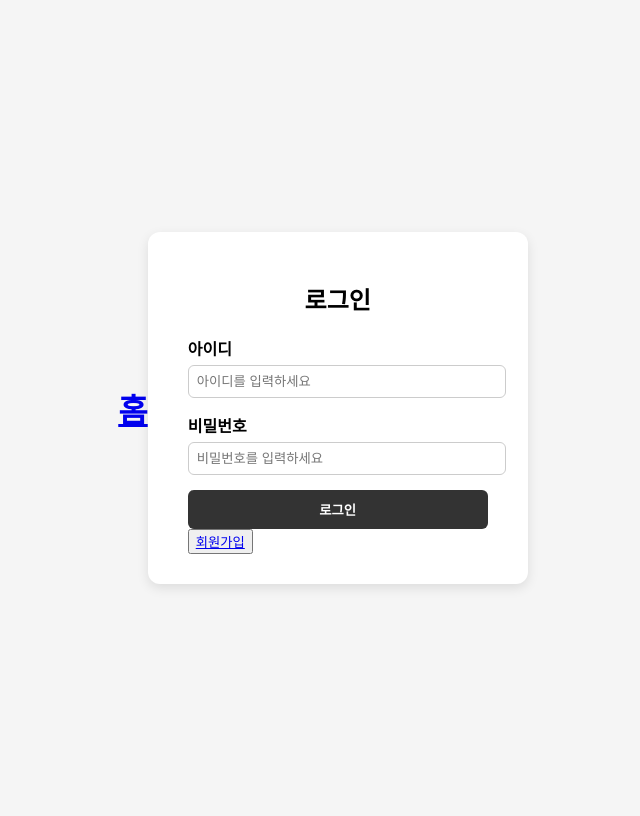
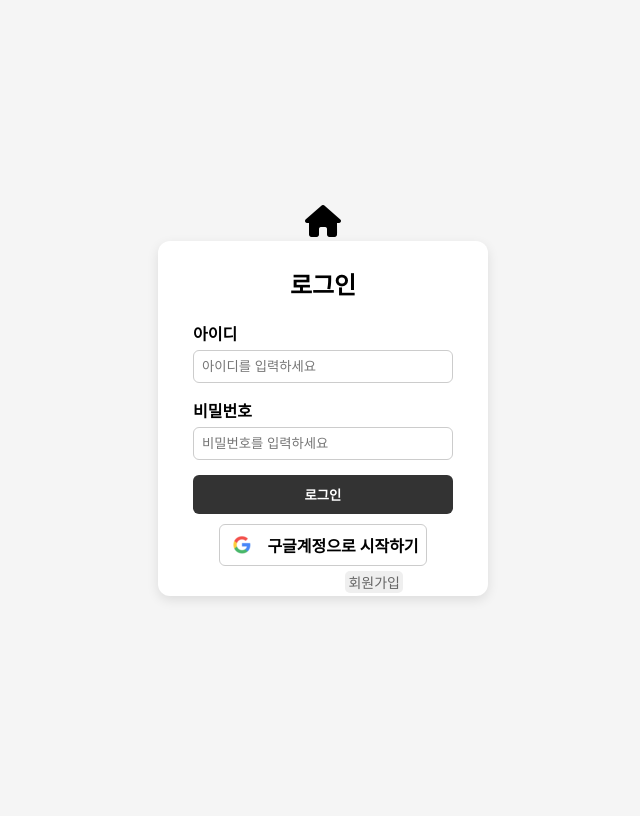
Before and after one commit to WarrenEbuffett/Board, a Flask app: page /login-enter in a window 1280 px wide. Shown: the whole page, without its empty margins (317-957 px from the left). After the commit the page ends 600 px from the top, so only its background shows below. Run offline with Flask 3, Linux system fonts and the light colour scheme; some libraries are stand-ins or nearby versions.

Commit message:
로그인창 수정정

```diff
--- a/python/app.py
+++ b/python/app.py
@@ -11,7 +11,7 @@ mysql = MySQL()
 app = Flask(__name__)
 
 app.config['MYSQL_DATABASE_USER'] = 'root'
-app.config['MYSQL_DATABASE_PASSWORD'] = '1234'
+app.config['MYSQL_DATABASE_PASSWORD'] = '1004'
 app.config['MYSQL_DATABASE_DB'] = 'study_db'
 app.config['MYSQL_DATABASE_HOST'] = 'localhost'
 app.secret_key = "ABCDEFG"
--- a/python/static/login-enter.css
+++ b/python/static/login-enter.css
@@ -1,3 +1,20 @@
+*{
+  margin: 0;
+  padding: 0;
+  box-sizing:border-box;
+}
+
+
+ol,ul,li{
+  list-style:none;
+
+}
+
+a, a:visited, a:link{
+  color:inherit;
+  text-decoration: none;
+}
+
 body {
     background-color: #f5f5f5;
     display: flex;
@@ -6,13 +23,19 @@ body {
     align-items: center;
   }
 
+.home h1{
+  text-align:center;
+}
+
   .login-container {
     background-color: white;
-    padding: 30px 40px;
+    padding: 25px 35px;
     border-radius: 12px;
     box-shadow: 0 4px 12px rgba(0, 0, 0, 0.1);
-    width: 300px;
+    width: 330px;
+    height:355px;
   }
+
 
   .login-container h2 {
     text-align: center;
@@ -50,3 +73,51 @@ body {
   .login-button:hover {
     background-color: #555;
   }
+
+
+  .image-google{
+    width:30px;
+    height:30px;
+    border-radius:50%;
+  }
+
+  .google-login{
+    margin-top:10px;
+    margin-inline:auto;
+    width:80%;
+  }
+
+  .google-button {
+    display: flex;
+    justify-content: center;
+    align-items: center;
+
+    gap: 10px;
+    padding: 5px;
+    background-color: #fff;
+    border: 1px solid #ccc;
+    border-radius: 6px;
+    text-decoration: none;
+    color: #333;
+    font-weight: bold;
+
+  }
+
+  .google-button:hover {
+    background-color: #f0f0f0;
+  }
+
+  .join-membership{
+    float:right;
+    margin-top:5px;
+    margin-right:50px;
+    padding:1px 3px;
+    border-radius:5px;
+    border:none;
+    font-size:14px;
+    color:#666;
+  }
+
+  .join-membership:hover{
+    color:#
+  }
--- a/python/templates/index.html
+++ b/python/templates/index.html
@@ -32,7 +32,7 @@
                 <li><a href="">Portfolio</a></li>
                 <li><a href="">Tools</a></li>
                 <li><a href="">뉴스</a></li>
-                <li><a href="">지식인</a></li>
+                <li><a href="">게시판</a></li>
             </ul>
              </div>
 
--- a/python/templates/login-enter.html
+++ b/python/templates/login-enter.html
@@ -4,6 +4,8 @@
   <meta charset="UTF-8" />
   <meta name="viewport" content="width=device-width, initial-scale=1.0"/>
   <title>로그인 창</title>
+  <script src="https://kit.fontawesome.com/fe4afa1b9f.js" crossorigin="anonymous"></script>
+
 
   <!-- ✅ Flask 방식: static 폴더에서 CSS 불러오기 -->
   <link rel="stylesheet" href="{{ url_for('static', filename='login-enter.css') }}">
@@ -12,9 +14,13 @@
   <script defer src="{{ url_for('static', filename='login-enter.js') }}"></script>
 </head>
 <body>
+  <div class="body-box">
 
+  <div class="home">
   <!-- ✅ 링크도 url_for 써야 안정적이에요 -->
-  <h1><a href="/">홈</a></h1>
+  <h1><a href="/"><span><i class="fa-solid fa-house"></i></span></a></h1>
+  </div>
+
 
   <div class="login-container">
     <h2>로그인</h2>
@@ -31,11 +37,21 @@
 
     <button class="login-button" onclick="login()">로그인</button>
 
+    <div class="google-login">
+      <a class="google-button" href="#">
+        <img class="image-google" src="{{ url_for('static', filename='images/google.png') }}" alt="Google 로고" />
+        <span>구글계정으로 시작하기</span>
+      </a>
+    </div>
+
+
+
+
     <!-- 회원가입 페이지도 url_for로 이동 -->
     <button class="join-membership">
       <a href="{{ url_for('join_membership') }}">회원가입</a>
     </button>
   </div>
-
+</div>
 </body>
 </html>
```
Also changed, not shown: python/static/images/google.png (added).
